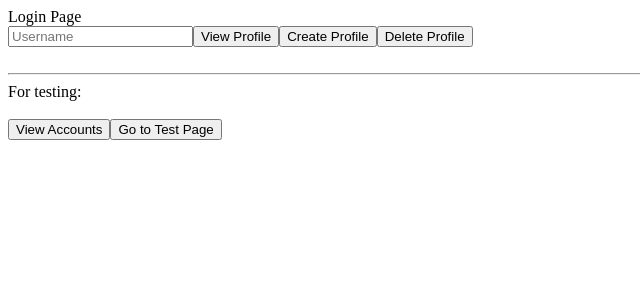
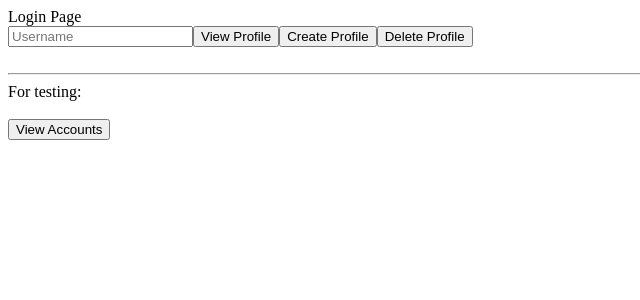
Before and after one commit to kye01018327/multi-account-analytics, a React (Vite) app in the folder front-end/: page / in a window 1280 px wide. Shown: the top 300 px of the page, without its empty margins (0-640 px from the left). Built offline with nearby package versions, Linux system fonts and the light colour scheme.

Commit message:
chore: remove test page

```diff
--- a/front-end/src/App.tsx
+++ b/front-end/src/App.tsx
@@ -2,8 +2,6 @@ import { Routes, Route } from 'react-router-dom'
 import Login from './pages/Login'
 import Profile from './pages/Profile'
 import Accounts from './pages/Accounts'
-import Test from './Test'
-
 
 
 function App() {
@@ -12,7 +10,6 @@ function App() {
             <Route index element={<Login/>}/>
             <Route path='/profile/:profileName' element={<Profile/>}/>
             <Route path='/accounts' element={<Accounts/>}/>
-            <Route path='/test' element={<Test/>}/>
         </Routes>
     )
 }
--- a/front-end/src/Test.tsx
+++ /dev/null
@@ -1,17 +0,0 @@
-import { useNavigate } from "react-router"
-import { TestComponent } from "./shared_components/AccountComponents"
-
-export default function Test() {
-    let navigate = useNavigate()
-    return (
-        <>
-            <div>Test page</div>
-            <br/>
-            <button onClick={() => {navigate('/')}}>Go Back</button>
-
-            <hr/>
-            <TestComponent/>
-            <hr/>
-        </>
-    )
-}
--- a/front-end/src/pages/Login.tsx
+++ b/front-end/src/pages/Login.tsx
@@ -94,7 +94,6 @@ function ProfileForm() {
             <div>For testing:</div>
             <br/>
             <button onClick={handleViewAccounts}>View Accounts</button>
-            <button onClick={() => {navigate('/test')}}>Go to Test Page</button>
         </>
     )
 }
```
